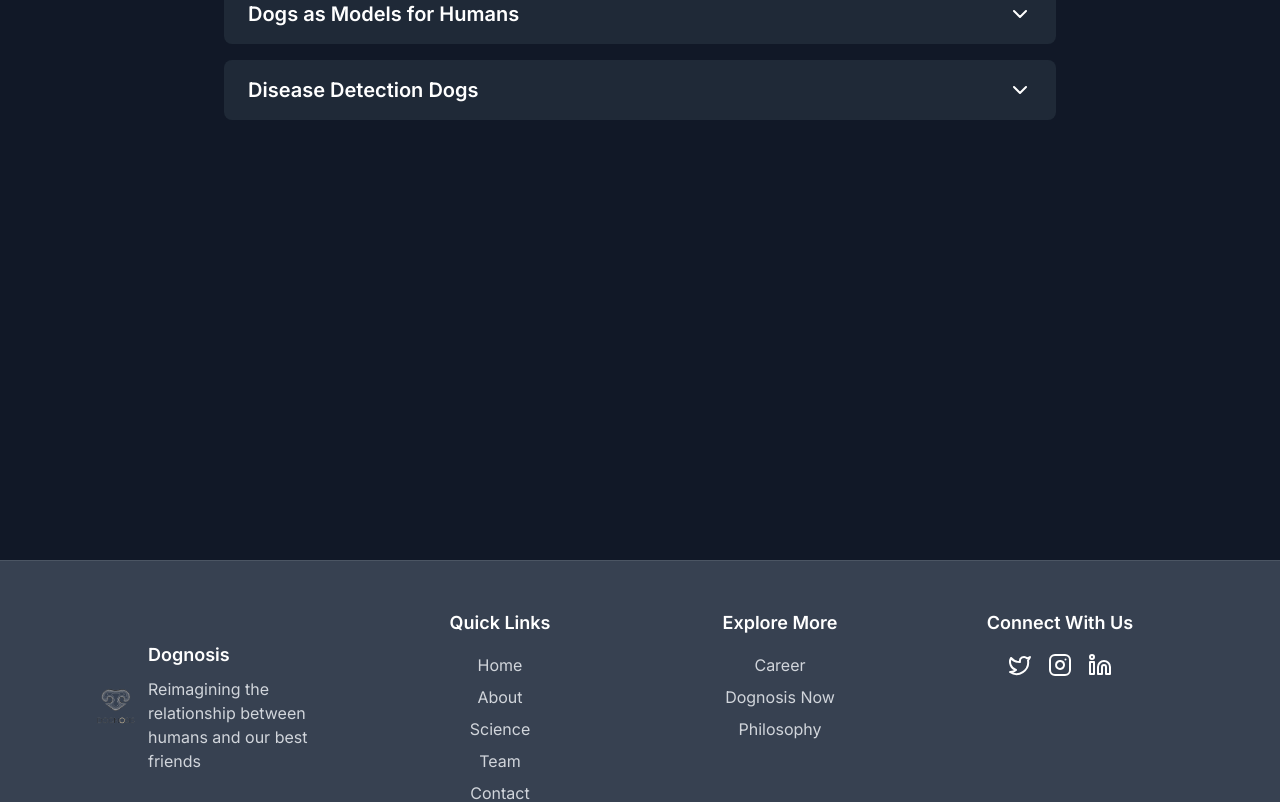
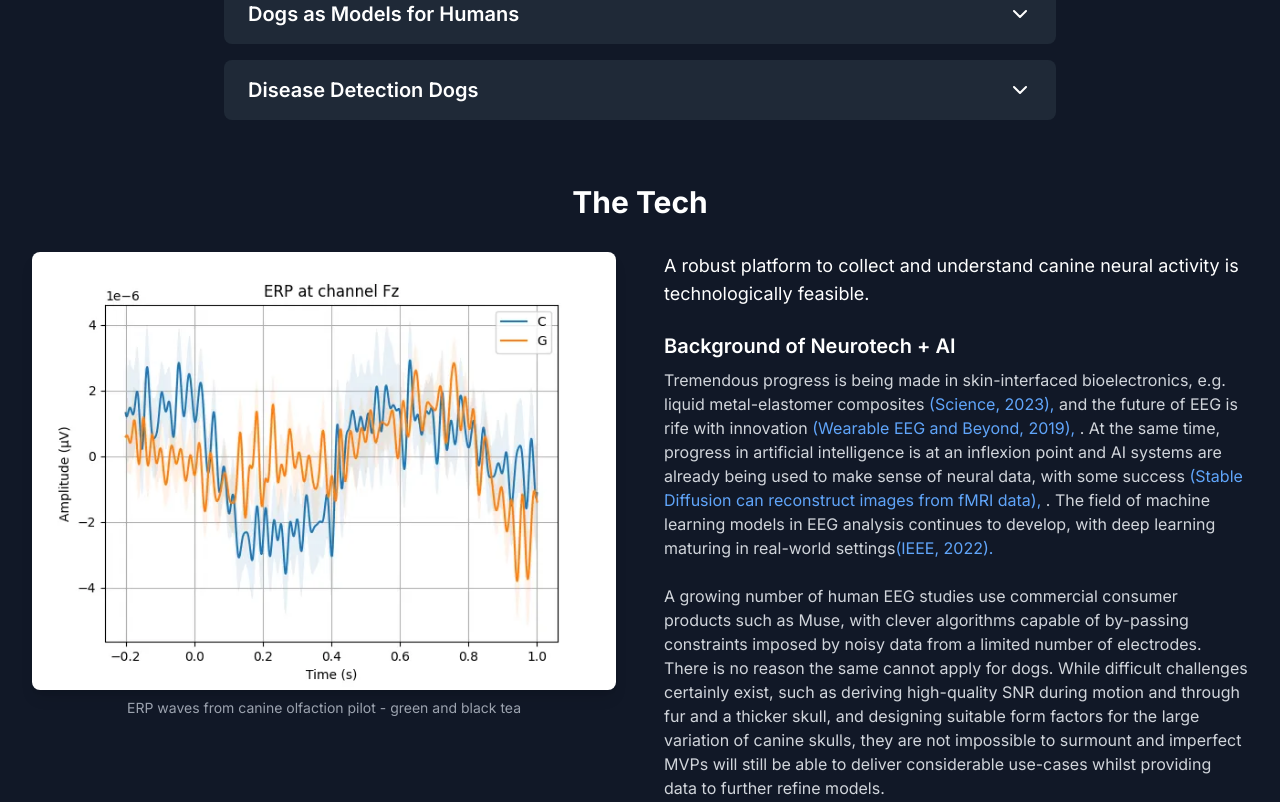
Before and after one commit to notcodesid/dognosis, a Next.js app: page /science in a window 1280 px wide. Shown: the part 240-1042 px from the top of the page. Built offline with nearby package versions, Linux system fonts and the light colour scheme.

Commit message:
add tech sectoin

```diff
--- a/app/science/page.tsx
+++ b/app/science/page.tsx
@@ -6,6 +6,7 @@ import { ChevronDown } from 'lucide-react'
 import Image from 'next/image'
 import image1 from "@/assets/disease_detection_table.webp"
 import image2 from "@/assets/covid_detection.webp"
+import TheTechSection from '@/components/tech'
 
 interface NestedToggleProps {
   title: React.ReactNode;
@@ -203,6 +204,8 @@ const ScienceSection = () => {
           ))}
         </div>
       </div>
+
+      <TheTechSection />
     </section>
   )
 }
--- /dev/null
+++ b/components/tech.tsx
@@ -0,0 +1,63 @@
+'use client'
+
+import Image from 'next/image'
+import { motion } from 'framer-motion'
+import olfac_plot from "@/assets/olfac_plot.webp"
+
+export default function TheTechSection() {
+  return (
+    <section className="bg-gray-900 py-16">
+      <div className="max-w-7xl mx-auto px-4 sm:px-6 lg:px-8">
+        <motion.h2
+          className="text-3xl font-bold text-center text-white mb-8"
+          initial={{ opacity: 0, y: -20 }}
+          animate={{ opacity: 1, y: 0 }}
+          transition={{ duration: 0.5 }}
+        >
+          The Tech
+        </motion.h2>
+        <div className="flex flex-col lg:flex-row items-start gap-12">
+          <motion.div
+            className="lg:w-1/2"
+            initial={{ opacity: 0, x: -50 }}
+            animate={{ opacity: 1, x: 0 }}
+            transition={{ duration: 0.5, delay: 0.2 }}
+          >
+            <Image
+              src={olfac_plot}
+              alt="ERP waves from canine olfaction pilot - green and black tea"
+              width={600}
+              height={400}
+              className="rounded-lg shadow-lg"
+            />
+            <p className="text-sm text-gray-400 mt-2 text-center">
+              ERP waves from canine olfaction pilot - green and black tea
+            </p>
+          </motion.div>
+          <motion.div
+            className="lg:w-1/2 space-y-6"
+            initial={{ opacity: 0, x: 50 }}
+            animate={{ opacity: 1, x: 0 }}
+            transition={{ duration: 0.5, delay: 0.4 }}
+          >
+            <p className="text-white text-lg">
+              A robust platform to collect and understand canine neural activity is technologically feasible.
+            </p>
+            <div>
+              <h3 className="text-xl font-semibold text-white mb-2">Background of Neurotech + AI</h3>
+              <p className="text-gray-300">
+                Tremendous progress is being made in skin-interfaced bioelectronics, e.g. liquid metal-elastomer composites <a href="https://www.science.org/doi/10.1126/sciadv.adf0575" className="text-blue-400 hover:text-blue-300">(Science, 2023),</a>  and the future of EEG is rife with innovation <a href="https://www.ncbi.nlm.nih.gov/pmc/articles/PMC6431319/" className="text-blue-400 hover:text-blue-300">(Wearable EEG and Beyond, 2019),</a>  . At the same time, progress in artificial intelligence is at an inflexion point and AI systems are already being used to make sense of neural data, with some success  <a href="https://sites.google.com/view/stablediffusion-with-brain/" className="text-blue-400 hover:text-blue-300">(Stable Diffusion can reconstruct images from fMRI data),</a> . The field of machine learning models in EEG analysis continues to develop, with deep learning maturing in real-world settings
+                <a href="https://ieeexplore.ieee.org/abstract/document/9721187" className="text-blue-400 hover:text-blue-300">(IEEE, 2022).</a>
+
+
+              </p>
+            </div>
+            <p className="text-gray-300">
+              A growing number of human EEG studies use commercial consumer products such as Muse, with clever algorithms capable of by-passing constraints imposed by noisy data from a limited number of electrodes. There is no reason the same cannot apply for dogs. While difficult challenges certainly exist, such as deriving high-quality SNR during motion and through fur and a thicker skull, and designing suitable form factors for the large variation of canine skulls, they are not impossible to surmount and imperfect MVPs will still be able to deliver considerable use-cases whilst providing data to further refine models.
+            </p>
+          </motion.div>
+        </div>
+      </div>
+    </section>
+  )
+}
```
